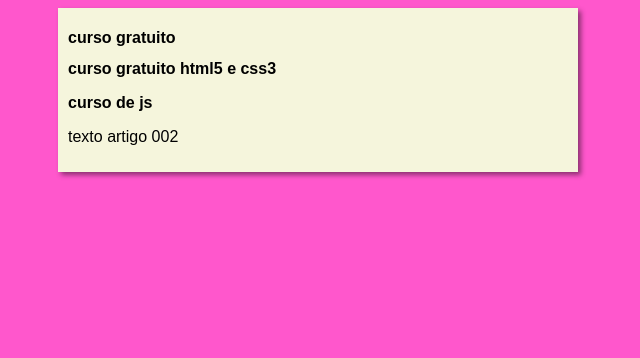
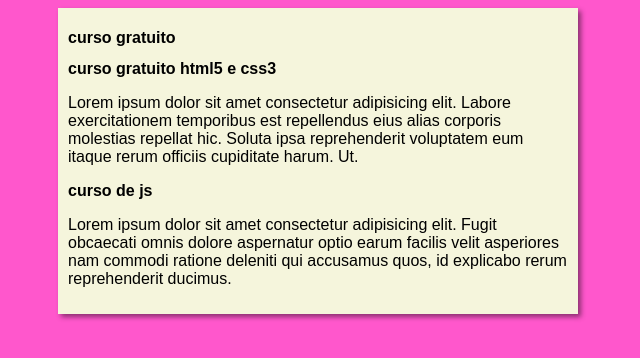
Before and after one commit to jovtrevizan/projetosite, a plain HTML site: page index.html in a window 1280 px wide. Shown: the whole page, without its empty margins (322-962 px from the left). Drawn offline with Linux system fonts and the light colour scheme.

Commit message:
Update index.html

```diff
--- a/index.html
+++ b/index.html
@@ -13,11 +13,11 @@
         </header>
         <article>
             <h2>curso gratuito html5 e css3</h2>
-            <p></p>
+            <p>Lorem ipsum dolor sit amet consectetur adipisicing elit. Labore exercitationem temporibus est repellendus eius alias corporis molestias repellat hic. Soluta ipsa reprehenderit voluptatem eum itaque rerum officiis cupiditate harum. Ut.</p>
         </article>
         <article>
             <h2>curso de js</h2>
-            <p>texto artigo 002</p>
+            <p>Lorem ipsum dolor sit amet consectetur adipisicing elit. Fugit obcaecati omnis dolore aspernatur optio earum facilis velit asperiores nam commodi ratione deleniti qui accusamus quos, id explicabo rerum reprehenderit ducimus.</p>
         </article>
     </main>
 </body>
```
